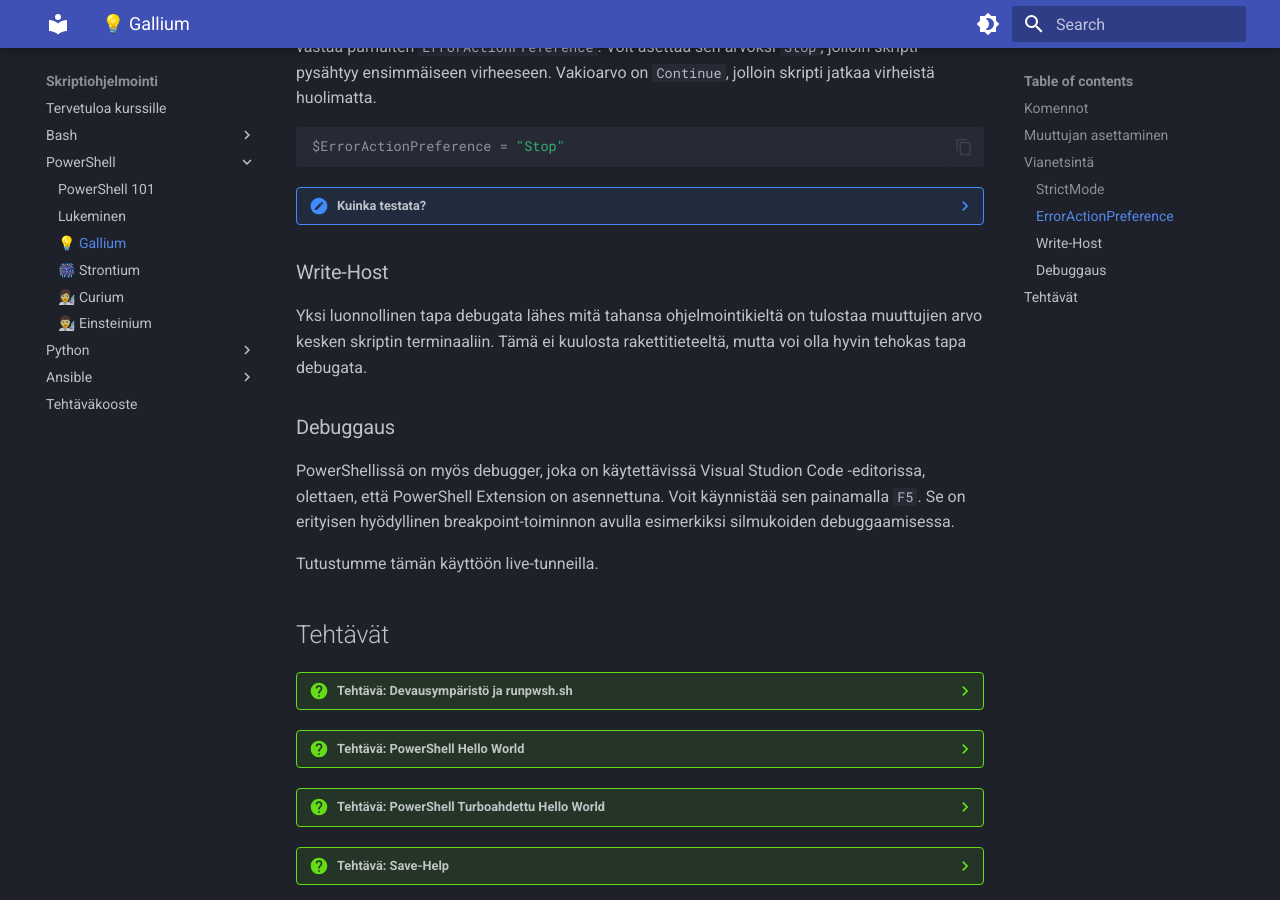
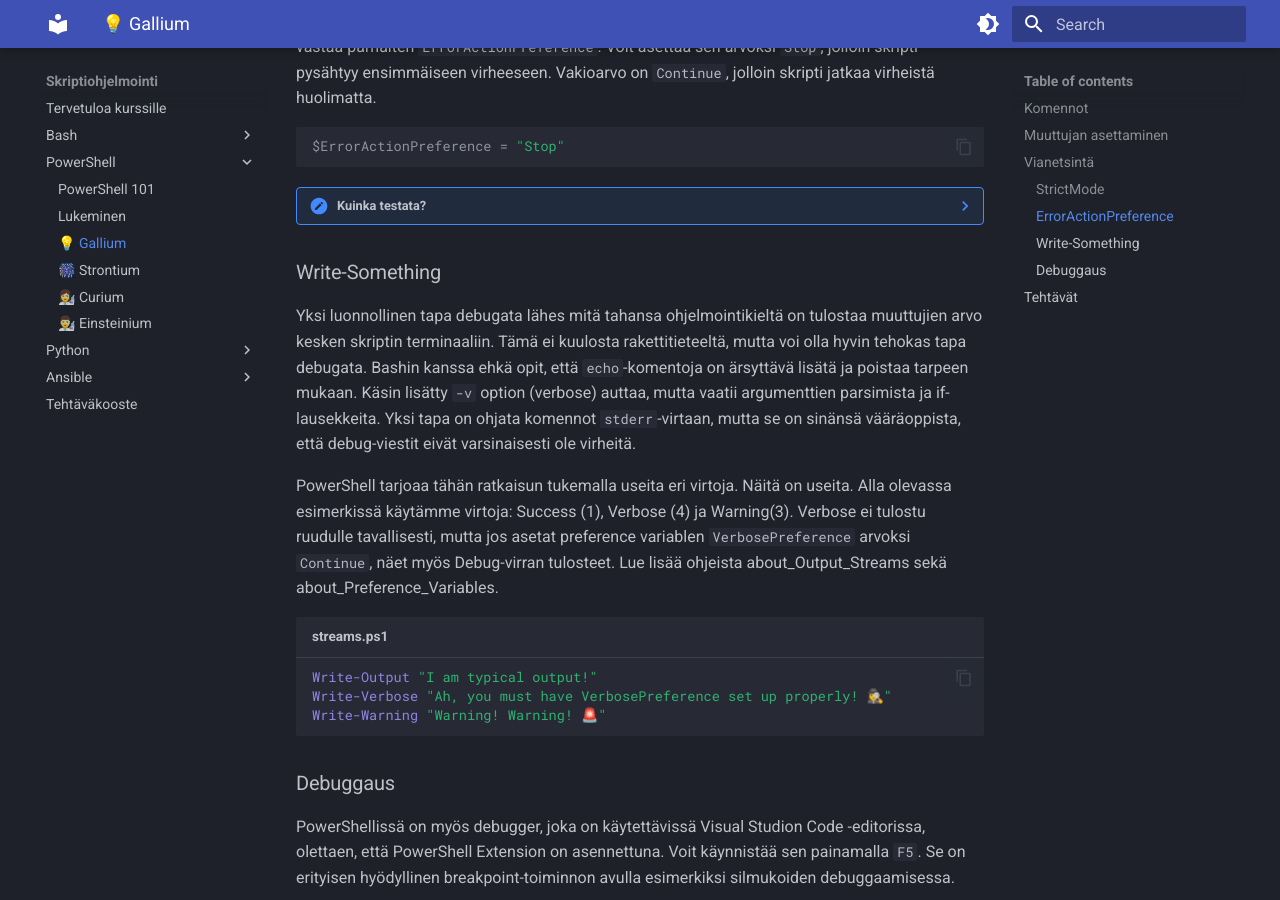
Before and after one commit to sourander/skriptiohjelmointi, an MkDocs documentation site: the page built from docs/powershell/31_gallium.md, in a window 1280 px wide and 900 px high, scrolled down 1565 px. Built offline with MkDocs 1.6.1 and Material for MkDocs 9.7.7, drawn with Linux system fonts in a browser that asks for light colours.

Commit message:
Added Write-Verbose and Warning

````diff
--- a/docs/powershell/31_gallium.md
+++ b/docs/powershell/31_gallium.md
@@ -96,9 +96,17 @@ $ErrorActionPreference = "Stop"
 
     Luo myös tiedosto `preference_continue.ps1`, joka on muutoin identtinen, mutta muokkaa riviä yksi. Aseta se muotoon `$ErrorActionPreference = "Continue"`. Aja molemmat tiedostot ja vertaa tuloksia.
 
-### Write-Host
+### Write-Something
 
-Yksi luonnollinen tapa debugata lähes mitä tahansa ohjelmointikieltä on tulostaa muuttujien arvo kesken skriptin terminaaliin. Tämä ei kuulosta rakettitieteeltä, mutta voi olla hyvin tehokas tapa debugata.
+Yksi luonnollinen tapa debugata lähes mitä tahansa ohjelmointikieltä on tulostaa muuttujien arvo kesken skriptin terminaaliin. Tämä ei kuulosta rakettitieteeltä, mutta voi olla hyvin tehokas tapa debugata. Bashin kanssa ehkä opit, että `echo`-komentoja on ärsyttävä lisätä ja poistaa tarpeen mukaan. Käsin lisätty `-v` option (verbose) auttaa, mutta vaatii argumenttien parsimista ja if-lausekkeita. Yksi tapa on ohjata komennot `stderr`-virtaan, mutta se on sinänsä vääräoppista, että debug-viestit eivät varsinaisesti ole virheitä.
+
+PowerShell tarjoaa tähän ratkaisun tukemalla useita eri virtoja. Näitä on useita. Alla olevassa esimerkissä käytämme virtoja: Success (1), Verbose (4) ja Warning(3). Verbose ei tulostu ruudulle tavallisesti, mutta jos asetat preference variablen `VerbosePreference` arvoksi `Continue`, näet myös Debug-virran tulosteet. Lue lisää ohjeista about_Output_Streams sekä about_Preference_Variables.
+
+```powershell title="streams.ps1"
+Write-Output "I am typical output!"
+Write-Verbose "Ah, you must have VerbosePreference set up properly! 🕵️‍♀️"
+Write-Warning "Warning! Warning! 🚨"
+```
 
 ### Debuggaus
 
@@ -167,6 +175,7 @@ Tutustumme tämän käyttöön live-tunneilla.
 
     * tulostaa absoluuttinen polku työhakemistoon
     * tulostaa absoluuttinen polku skriptin sijaintiin
+    * tulostaa `PSEdition`-muuttujan arvon, mutta vain Debug-virtaan.
     * tukea `Get-Help`-komentoa. Implementoi ainakin:
         * Synopsis (yllä)
         * Description
@@ -186,6 +195,7 @@ Tutustumme tämän käyttöön live-tunneilla.
 
     ```plaintext title="🐳 PowerShell"
     cd root
+    $VerbosePreference = "Continue"
     pwsh /app/scripts/hello_turbo.ps1
     ```
 
@@ -193,6 +203,7 @@ Tutustumme tämän käyttöön live-tunneilla.
     ========= Turbo Hello World! =========
     Current working directory:     /root
     Script directory:              /app/scripts
+    VERBOSE: Your PowerShell Edition:       Core
     ```
 
     Varmista, että osaat tulostaa komennon helpin termiinaaliin.
````
